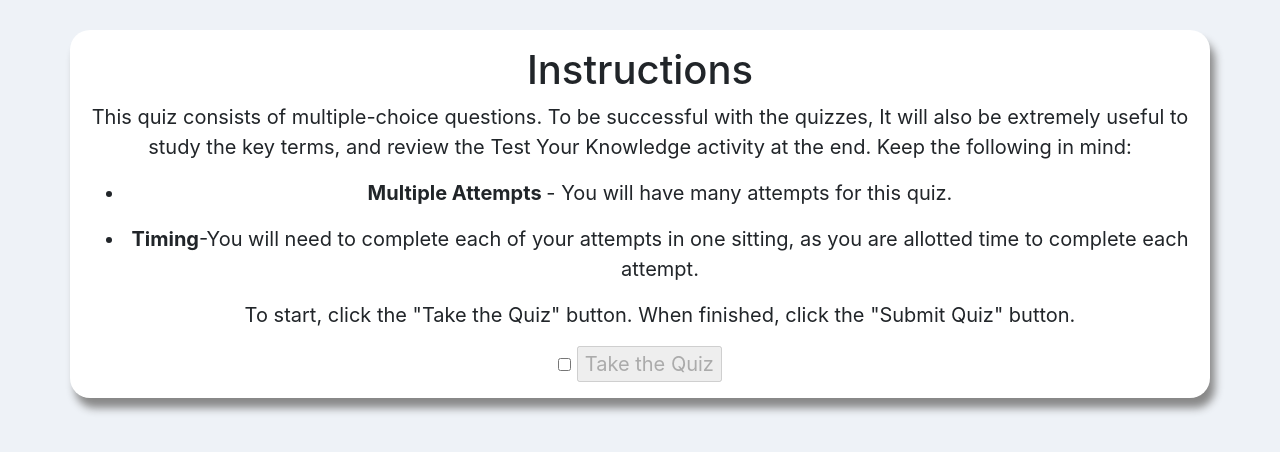
After one commit to Gowthamhm/AQG, a PHP site: page /instruction.php in a window 1280 px wide. The commit adds this page. Shown: the top 452 px of the page. Run offline with PHP 8.4, Linux system fonts and the light colour scheme; data that the repository does not hold is empty; some libraries are stand-ins or nearby versions.

Commit message:
12 01 2021 23:06

```diff
--- /dev/null
+++ b/instruction.php
@@ -0,0 +1,63 @@
+<?php
+include 'config.php';
+include 'error.php';
+// include 'timesession.php';
+if(isset($_POST['submit']))
+{
+
+  $topic = $_POST['topic'];
+  $qno = $_POST['qno'];
+  // $_SESSION['time'] = $qno*60;
+  $_SESSION['score'] = 0;
+}
+ ?>
+ <!DOCTYPE html>
+<html lang="en" dir="ltr">
+  <head>
+    <meta charset="utf-8">
+    <!-- <link href="assets/css/bootstrap.css" rel="stylesheet" /> -->
+
+    <link href="assets/css/font-awesome.css" rel="stylesheet" />
+    <link href="assets/css/areg.css" rel="stylesheet" />
+    <!-- GOOGLE FONTS-->
+    <link href='http://fonts.googleapis.com/css?family=Open+Sans' rel='stylesheet' type='text/css' />
+    <link rel="stylesheet" href="https://maxcdn.bootstrapcdn.com/bootstrap/4.0.0/css/bootstrap.min.css" integrity="sha384-Gn5384xqQ1aoWXA+058RXPxPg6fy4IWvTNh0E263XmFcJlSAwiGgFAW/dAiS6JXm" crossorigin="anonymous">
+    <script src="https://code.jquery.com/jquery-3.2.1.slim.min.js" integrity="sha384-KJ3o2DKtIkvYIK3UENzmM7KCkRr/rE9/Qpg6aAZGJwFDMVNA/GpGFF93hXpG5KkN" crossorigin="anonymous"></script>
+<script src="https://cdnjs.cloudflare.com/ajax/libs/popper.js/1.12.9/umd/popper.min.js" integrity="sha384-ApNbgh9B+Y1QKtv3Rn7W3mgPxhU9K/ScQsAP7hUibX39j7fakFPskvXusvfa0b4Q" crossorigin="anonymous"></script>
+<script src="https://maxcdn.bootstrapcdn.com/bootstrap/4.0.0/js/bootstrap.min.js" integrity="sha384-JZR6Spejh4U02d8jOt6vLEHfe/JQGiRRSQQxSfFWpi1MquVdAyjUar5+76PVCmYl" crossorigin="anonymous"></script>
+    <title>Instructions</title>
+  </head>
+  <body style="background: #EEF2F7;">
+    <div class="container1 container2 container">
+      <center><h1>Instructions</h1></center>
+        <p>This quiz consists of multiple-choice questions. To be successful with the quizzes,
+             It will also be extremely useful to study the key terms,
+           and review the Test Your Knowledge activity at the end. Keep the following in mind:</p>
+           <ul>
+    <li>  <p>  <b>Multiple Attempts </b>- You will have many attempts for this quiz.</p></li>
+      <li>  <p> <b>Timing</b>-You will need to complete each of your attempts in one sitting,
+           as you are allotted time to complete each attempt. </p></li>
+        To start, click the "Take the Quiz" button. When finished, click the "Submit Quiz" button.
+      </ul>
+<form class="" action="quiz.php" method="post">
+  <input type="hidden" name="qno" value="<?php echo $qno; ?>">
+  <input type="hidden" name="topic" value="<?php echo $topic; ?>">
+  <input type="checkbox" name="read" id="checkme" value="">
+<input type="submit" name="isubmit" id="submit" value="Take the Quiz" disabled>
+</form>
+</div>
+  </body>
+  <script type="text/javascript">
+  var checker = document.getElementById('checkme');
+var sendbtn = document.getElementById('submit');
+// when unchecked or checked, run the function
+checker.onchange = function(){
+if(this.checked){
+  sendbtn.disabled = false;
+} else {
+  sendbtn.disabled = true;
+}
+
+}
+  </script>
+</html>
--- a/result.php
+++ b/result.php
@@ -2,13 +2,12 @@
 
 session_start();
 
-echo $_SESSION['score'];
+echo "<h1>Your Score is :";echo $_SESSION['score'];echo"</h1>";
 // Unset all of the session variables
 $_SESSION = array();
  	unset($_SESSION);
  	session_unset();
 	session_destroy();
-  // header("location:user_home.php");
-
+header( "refresh:4;url=user_home.php" );
   exit;
 ?>
--- a/timesession.php
+++ b/timesession.php
@@ -1,7 +1,7 @@
 <?php
 include('config.php');
 session_start();
-if(!isset($_SESSION['time'])){
+if(!isset($_SESSION['score'])){
   echo '<script type="text/javascript">';
 echo 'window.location.href="user_home.php";';
 echo '</script>';
--- a/user_home.php
+++ b/user_home.php
@@ -8,7 +8,7 @@ include 'nav.php';
   <head>
     <meta charset="utf-8" >
     <title>USER</title>
-    <!-- <link href="../assets/css/bootstrap.css" rel="stylesheet" /> -->
+    <!-- <link href="assets/css/bootstrap.css" rel="stylesheet" /> -->
 
     <link href="assets/css/font-awesome.css" rel="stylesheet" />
     <link href="assets/css/areg.css" rel="stylesheet" />
@@ -40,7 +40,7 @@ include 'nav.php';
               $imageURL = 'admin/img/'.$row["topicfilename"];
         ?>
         <h1><?php echo "$topic"; ?></h1>
-        <form class="" action="quiz.php" method="post">
+        <form class="" action="instruction.php" method="post">
           <input type="hidden" name="topic" value="<?php echo  $topic; ?>">
           <input type="image" name="img" src="<?php echo $imageURL; ?>"width="200px" height="200px" value=""> <br>
           <div class="row">
```
Also changed, not shown: quiz.php (+3 -5 lines).
